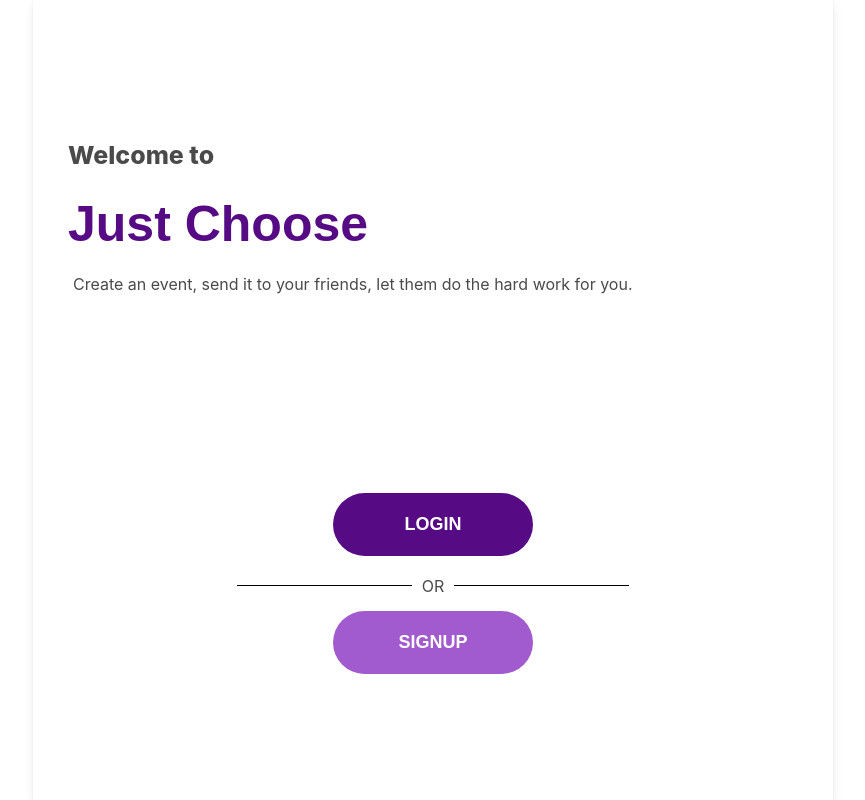
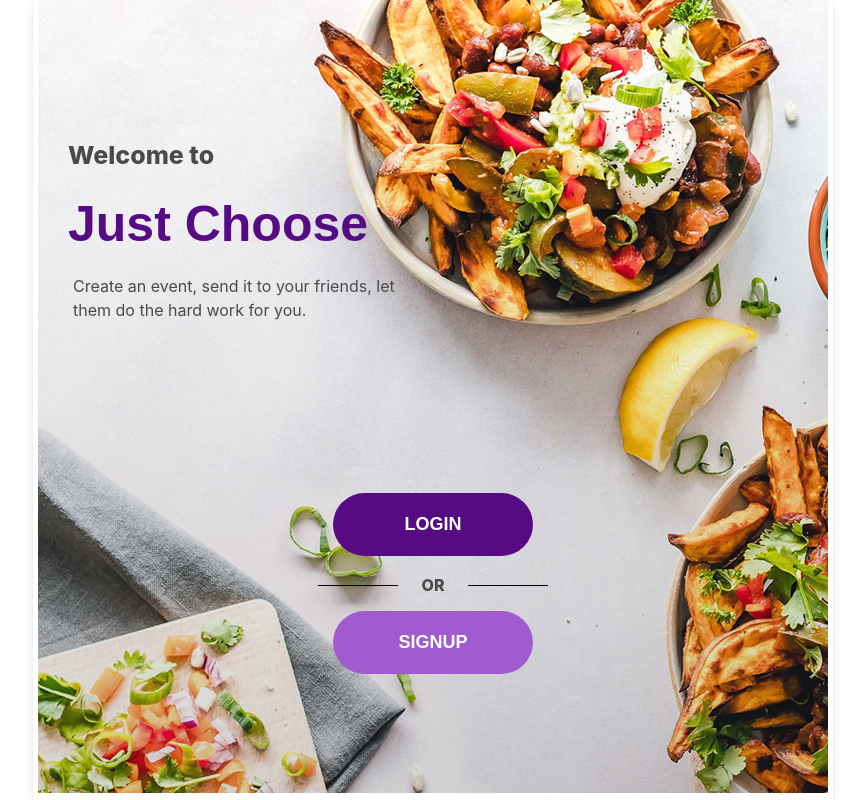
Before and after one commit to williamyap90/fe-just-choose, a React (Create React App) app: page / in a window 1280 px wide. Shown: the whole page, without its empty margins (207-1072 px from the left). Built offline with nearby package versions, Linux system fonts and the light colour scheme; a web font is replaced by a local one.

Commit message:
add bg to welcome page & spacing

```diff
--- a/src/CSS/App.css
+++ b/src/CSS/App.css
@@ -83,9 +83,13 @@ html {
     justify-content: space-around;
     min-height: 22vh;
 }
+.welcome-intro--divider-container {
+    display: flex;
+    justify-content: center;
+}
 .welcome-intro--divider {
     align-self: center;
-  width: 50%;
+    width: 8em;
     height: 10px;
     border-bottom: 1px solid black;
     text-align: center;
@@ -93,9 +97,12 @@ html {
     margin-bottom: 2.5em;
 }
 .welcome-intro--divider-text {
+    align-self: center;
     font-size: var(--fs-regular);
-  background-color: #ffffff;
-  padding: 0 10px;
+    background-color: #f6f1f500;
+    padding: 0 1.5em;
+    margin-top: 0.25em;
+    font-weight: var(--fw-bold);
 }
 .page-header-login {
     margin-top: 1em;
@@ -545,20 +552,59 @@ html {
 
 /* Welcome Page Image */
 
-/* .welcome-section {
-  height: 100%;
+.welcome-section {
     position: relative;
 }
 
 .welcome-background {
-  max-width: 100%;
-  object-fit: cover;
-  background-position: center;
+    left: 0;
+    top: -9em;
+    width: 100%;
+    height: 100vh;
+    object-fit: fixed;
+    background-position: left;
     position: absolute;
-  z-index: 10;
-  background-image: url(../images/landing_page_image.jpg);
-  height: 100vh;
-} */
+    z-index: -1;
+    background-image: linear-gradient(
+            180deg,
+            rgba(255, 255, 255, 0),
+            rgba(32, 32, 32, 0.185)
+        ),
+        url(../images/landing_page_image.jpg);
+}
+
+/* Welcome Background Media Queries */
+
+@media screen and (max-height: 700px) {
+    .welcome-background {
+        top: -8.1em;
+    }
+}
+@media (max-width: 400px) and (max-height: 740px) {
+    .welcome-background {
+        top: -9.8em;
+    }
+}
+@media (min-width: 450px) and (max-height: 900px) {
+    .welcome-background {
+        top: -11em;
+    }
+}
+@media (max-width: 380px) and (max-height: 670px) {
+    .welcome-background {
+        top: -10em;
+    }
+}
+@media (min-width: 750px) and (max-height: 1024px) {
+    .welcome-background {
+        top: -12.1em;
+    }
+}
+@media (max-height: 900px) and (min-width: 800px) {
+    .welcome-background {
+        top: -9.2em;
+    }
+}
 
 @media screen and (min-width: 800px) {
     html {
@@ -573,3 +619,13 @@ html {
         margin: auto;
     }
 }
+
+@media screen and (min-width: 400px) {
+    .welcome-intro--text {
+        margin: 1em 0;
+        padding: 0.5rem;
+        font-size: var(--fs-regular);
+        max-width: 360px;
+        line-height: 1.5em;
+    }
+}
--- a/src/Components/WelcomePage.tsx
+++ b/src/Components/WelcomePage.tsx
@@ -13,7 +13,7 @@ interface Props {
 const WelcomePage = (props: Props) => {
     return (
         <section className="welcome-section">
-            <div className="welcome-background">  </div>
+            <div className="welcome-background"> </div>
             <div className="welcome-intro">
                 <p className="welcome-intro--intro">Welcome to</p>
                 <h1 className="welcome-intro--header">Just Choose</h1>
@@ -39,8 +39,10 @@ const WelcomePage = (props: Props) => {
                     <Link to="/login-page">
                         <button className="primary-button">Login</button>
                     </Link>
-                    <div className="welcome-intro--divider">
+                    <div className="welcome-intro--divider-container">
+                        <div className="welcome-intro--divider"></div>
                         <span className="welcome-intro--divider-text">OR</span>
+                        <div className="welcome-intro--divider"></div>
                     </div>
 
                     <Link to="/signup-page">
@@ -48,9 +50,6 @@ const WelcomePage = (props: Props) => {
                     </Link>
                 </div>
             )}
-
-
-
         </section>
     );
 };
```
Lines whose indentation alone changed are shown as unchanged.
